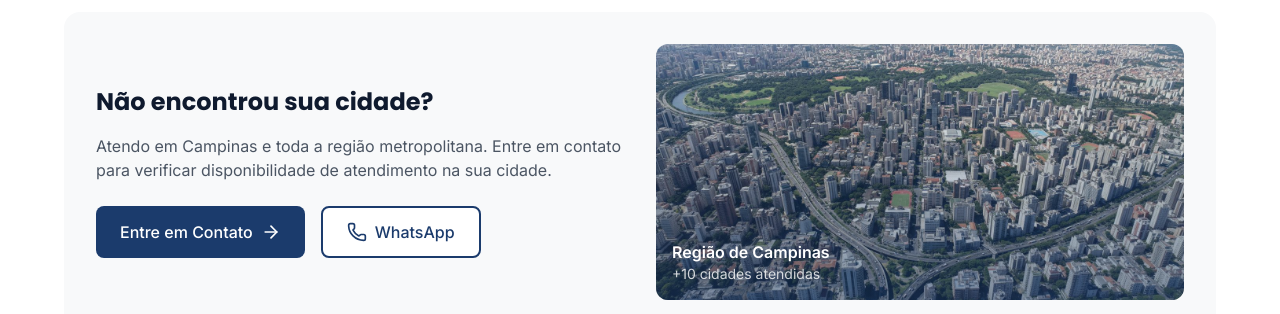
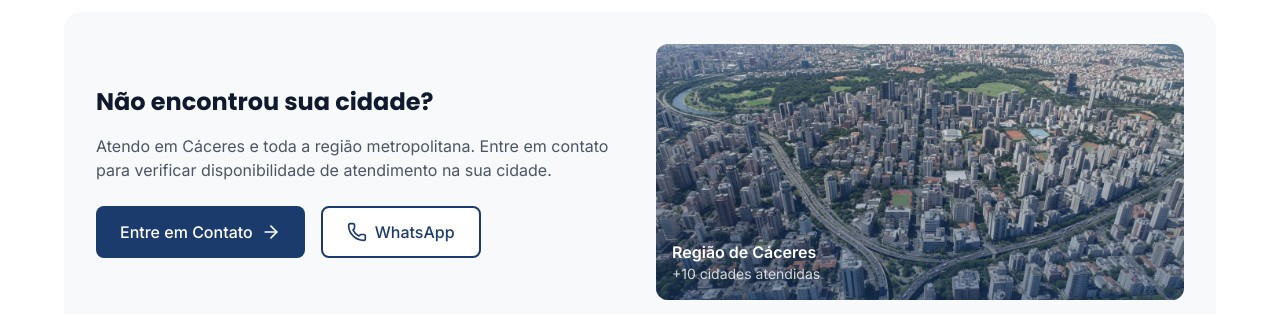
Before and after one commit to nielsonjunior/site-pessoal, a React (Vite) app: page / in a window 1280 px wide. Shown: the part 4600-4914 px from the top of the page. Built offline with nearby package versions, Linux system fonts and the light colour scheme.

Commit message:
Update Cities.tsx

```diff
--- a/src/components/sections/Cities.tsx
+++ b/src/components/sections/Cities.tsx
@@ -89,7 +89,7 @@ export function Cities() {
                 Não encontrou sua cidade?
               </h3>
               <p className="text-gray-600 mb-6">
-                Atendo em Campinas e toda a região metropolitana.
+                Atendo em Cáceres e toda a região metropolitana.
                 Entre em contato para verificar disponibilidade de
                 atendimento na sua cidade.
               </p>
@@ -102,7 +102,7 @@ export function Cities() {
                   <ArrowRight className="w-5 h-5" />
                 </Link>
                 <a
-                  href="https://wa.me/5516996166997"
+                  href="https://wa.me/5565996946861"
                   target="_blank"
                   rel="noopener noreferrer"
                   className="bg-white text-[#1B3B6C] border-2 border-[#1B3B6C] px-6 py-3 rounded-lg font-medium hover:bg-[#1B3B6C] hover:text-white transition-all flex items-center justify-center gap-2"
@@ -115,12 +115,12 @@ export function Cities() {
             <div className="relative">
               <img
                 src="/images/map-sao-paulo.jpg"
-                alt="Mapa de atendimento - Região de Campinas"
+                alt="Mapa de atendimento - Região de Cáceres"
                 className="w-full h-64 object-cover rounded-xl"
               />
               <div className="absolute inset-0 bg-gradient-to-t from-[#1B3B6C]/50 to-transparent rounded-xl" />
               <div className="absolute bottom-4 left-4 right-4">
-                <p className="text-white font-semibold">Região de Campinas</p>
+                <p className="text-white font-semibold">Região de Cáceres</p>
                 <p className="text-white/80 text-sm">+10 cidades atendidas</p>
               </div>
             </div>
```
